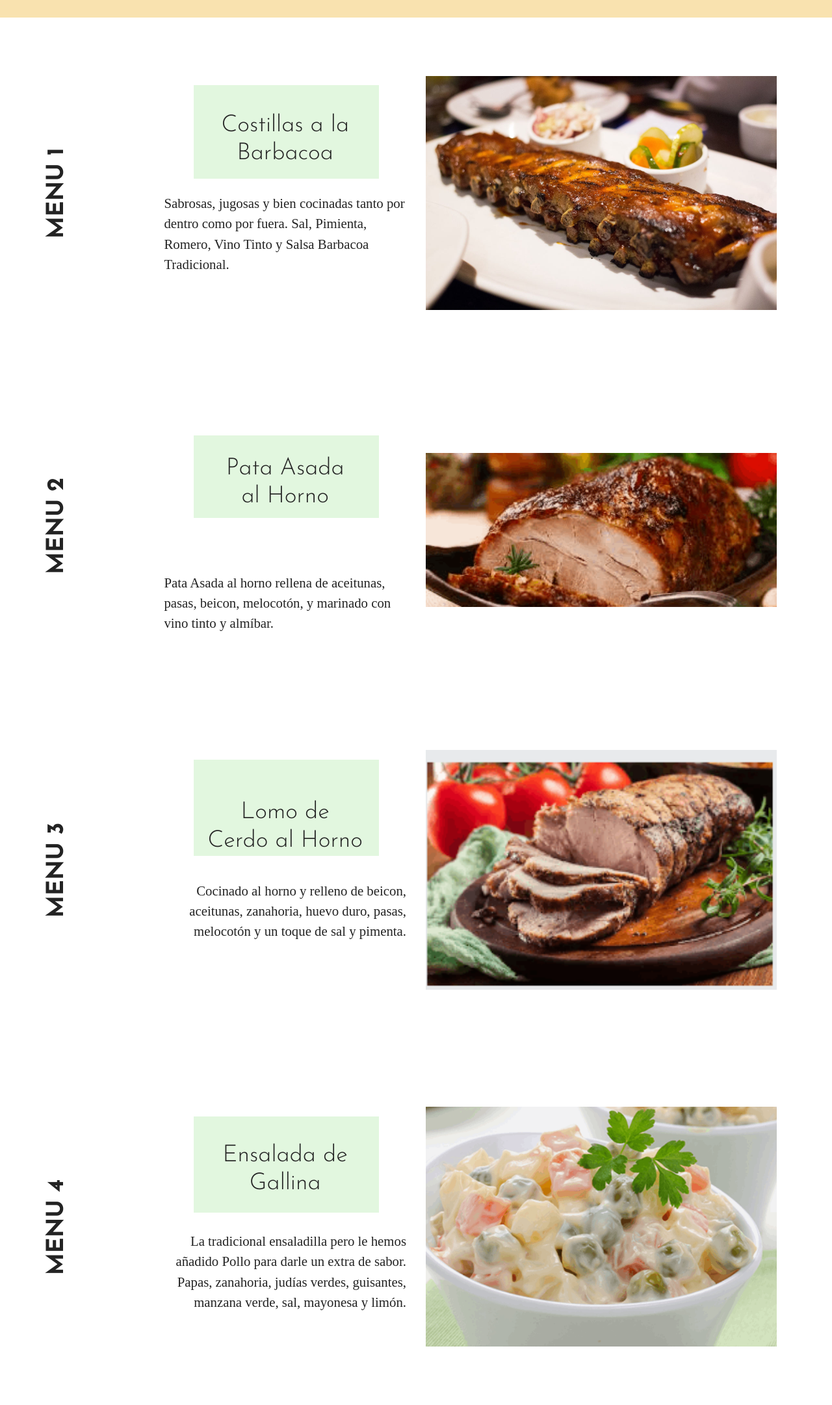
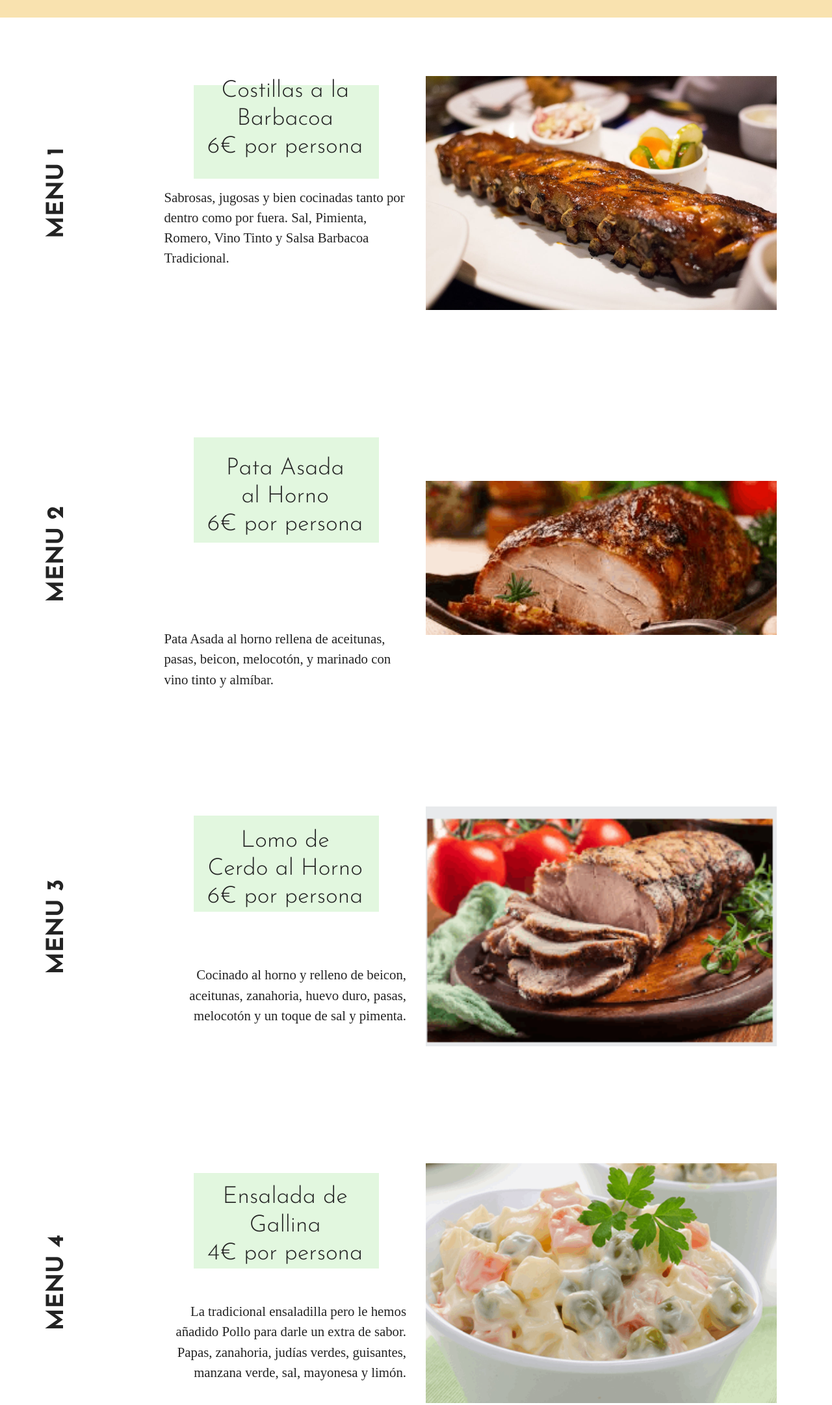
Before and after one commit to armanava/menu, a plain HTML site: page index.html in a window 1280 px wide. Shown: the part 1286-3448 px from the top of the page at 65% size. Drawn offline with Linux system fonts and the light colour scheme; files whose address does not match are found by name; a web font is replaced by a local one.

Commit message:
create github pages

```diff
--- a/index.html
+++ b/index.html
@@ -134,7 +134,7 @@
                         Encargar Menu</h2>
                     <div class="form-1" data-form-type="formoid">
                         <div data-form-alert="" hidden="">Gracias por su pedido!</div>
-                        <form class="mbr-form" action="https://mobirise.com/" method="post" data-form-title="My Mobirise Form"><input type="hidden" name="email" data-form-email="true" value="5Wf467K+Gu+TdsrBz6B4C7wwS6o8PXpDCxTXaTVBIYYtTG7n1hiKc7V4qSBaf7LQd5EHfPfwP8RBpxewRHjCgDItEuwg6lSmQnpDCC27aQKSgP0E/nZldw1a2kKvleMf">
+                        <form class="mbr-form" action="https://mobirise.com/" method="post" data-form-title="My Mobirise Form"><input type="hidden" name="email" data-form-email="true" value="OvSTisUf5ttptwr4xVoOAeZqoDtQ46/KWbg8yePWzbQ9pKC2Tio4I43fxXGDmd08Z0iDtKOZdLR3SwzulD/oDqsHbLTUrMJa2ro5B5VkvY9Ya8tGyydCM7dfBdWRZaXC">
                             <div class="input-wrap" data-for="name">
                                 <input type="text" class="field display-7" name="name" placeholder="Nombre" data-form-field="Name" required="" id="name-header4-2">
                             </div>
@@ -191,8 +191,8 @@
             <div class="col-sm-12 text-block col-md-6">
                 <div class="text-box mbr-fonts-style align-center mbr-bold display-2">MENU 1</div>
                 <h3 class="mbr-section-title mbr-fonts-style align-right display-2">
-                    Costillas a la<br> Barbacoa</h3>
-                <div class="mbr-section-text mbr-fonts-style align-right display-7"><br>Sabrosas, jugosas y bien cocinadas tanto por dentro como por fuera. Sal, Pimienta, Romero, Vino Tinto y Salsa Barbacoa Tradicional.</div>
+                    Costillas a la<br> Barbacoa<br>6€ por persona</h3>
+                <div class="mbr-section-text mbr-fonts-style align-right display-7"><br>Sabrosas, jugosas y bien cocinadas tanto por dentro como por fuera. Sal, Pimienta, Romero, Vino Tinto y Salsa Barbacoa Tradicional.<br><br><br></div>
             </div>
             <div class="col-sm-12 col-md-6 img-block align-center">
                 <div class="mbr-figure">
@@ -214,7 +214,7 @@
             <div class="box"></div>
             <div class="col-sm-12 text-block col-md-6">
                 <div class="text-box mbr-fonts-style align-center mbr-bold display-2">&nbsp;MENU 2</div>
-                <h3 class="mbr-section-title mbr-fonts-style align-right display-2"><br>Pata Asada <br>al Horno<br><br><br></h3>
+                <h3 class="mbr-section-title mbr-fonts-style align-right display-2"><br>Pata Asada <br>al Horno<br>6€ por persona<br><br><br><br></h3>
                 <div class="mbr-section-text mbr-fonts-style align-right display-7">Pata Asada al horno  rellena de aceitunas, pasas, beicon, melocotón, y marinado con vino tinto y almíbar.</div>
             </div>
             <div class="col-sm-12 col-md-6 img-block align-center">
@@ -237,7 +237,7 @@
             <div class="box"></div>
             <div class="col-sm-12 text-block col-md-6">
                 <div class="text-box mbr-fonts-style align-center mbr-bold display-2">MENU 3</div>
-                <h3 class="mbr-section-title mbr-fonts-style align-right display-2">Lomo de <br>Cerdo al Horno</h3>
+                <h3 class="mbr-section-title mbr-fonts-style align-right display-2">Lomo de <br>Cerdo al Horno<br>6€ por persona<br><br></h3>
                 <div class="mbr-section-text mbr-fonts-style align-right display-7"><br>Cocinado al horno y relleno de beicon, aceitunas, zanahoria, huevo duro, pasas, melocotón y un toque de sal y pimenta.</div>
             </div>
             <div class="col-sm-12 col-md-6 img-block align-center">
@@ -261,7 +261,7 @@
             <div class="col-sm-12 text-block col-md-6">
                 <div class="text-box mbr-fonts-style align-center mbr-bold display-2">
                      MENU 4</div>
-                <h3 class="mbr-section-title mbr-fonts-style align-right display-2">Ensalada de <br>Gallina<br><br></h3>
+                <h3 class="mbr-section-title mbr-fonts-style align-right display-2">Ensalada de <br>Gallina<br>4€ por persona<br><br></h3>
                 <div class="mbr-section-text mbr-fonts-style align-right display-7">La tradicional ensaladilla pero le hemos añadido Pollo para darle un extra de sabor. Papas, zanahoria, judías verdes, guisantes, manzana verde, sal, mayonesa y limón.</div>
             </div>
             <div class="col-sm-12 col-md-6 img-block align-center">
@@ -286,7 +286,7 @@
                 <div class="text-box mbr-fonts-style align-center mbr-bold display-2">&nbsp;MENU 5</div>
                 <h3 class="mbr-section-title mbr-fonts-style align-right display-2">
 
-                <div>Ensalada de</div><div>Frutas y Crema</div><div><br></div></h3>
+                <div>Ensalada de</div><div>Frutas y Crema </div><div>4€ por persona</div><div><br></div></h3>
                 <div class="mbr-section-text mbr-fonts-style align-right display-7"><br>Una exquisita  combinación de frutas y queso crema philadelphia.Cerezas rojas y verdes, manzana verde, piña, melocotón y limón.</div>
             </div>
             <div class="col-sm-12 col-md-6 img-block align-center">
@@ -310,7 +310,7 @@
             <div class="col-sm-12 text-block col-md-6">
                 <div class="text-box mbr-fonts-style align-center mbr-bold display-2">MENU 6</div>
                 <h3 class="mbr-section-title mbr-fonts-style align-right display-2">
-                    Ensalada <br>Agridulce &nbsp;&nbsp;</h3>
+                    Ensalada <br>Agridulce <br>4€ por persona &nbsp;</h3>
                 <div class="mbr-section-text mbr-fonts-style align-right display-7"><br>Una mezcla de sabores agridulces que deleitan el paladar con la ensalada agridulce de judías verdes, cebolla, pimiento rojo, pasas, nueces, aceite de oliva, vinagre azúcar, sal y mostaza.</div>
             </div>
             <div class="col-sm-12 col-md-6 img-block align-center">
@@ -347,7 +347,7 @@
                     Sugerencias y Comentarios</h3>
                 <div class="form-1" data-form-type="formoid">
                     <div data-form-alert="" hidden="">Gracias por su opinión!</div>
-                    <form class="mbr-form" action="https://mobirise.com/" method="post" data-form-title="My Mobirise Form"><input type="hidden" name="email" data-form-email="true" value="XjHTLJs99rQfkickjrdFddCIXr/l0YNl1lSEcGBR4kMkWEFavg/RpPA3eSnv1dAc00MZn5sUzc4+PCpCF5YxWt1beux53+pXu2F+PYWwuoCAC/ry5iQrHH/lTULt/vJE">
+                    <form class="mbr-form" action="https://mobirise.com/" method="post" data-form-title="My Mobirise Form"><input type="hidden" name="email" data-form-email="true" value="J8f18aUCR4vr4pnf4bqrIuci5d3WhVcN0zSkUJjpBgb5zffEkIX2PsBYNsvDPUY+nn/iG6gSJaQPXGB08UJQOY79J9cttT6NoT+hnOHg2JujIymJywKUrDho19r6UQrb">
                         <div class="input-wrap" data-for="name">
                             <input type="text" class="field display-7" name="name" placeholder="Nombre" data-form-field="Name" required="" id="name-footer2-8">
                         </div>
```
Also changed, not shown: 1 other file.
